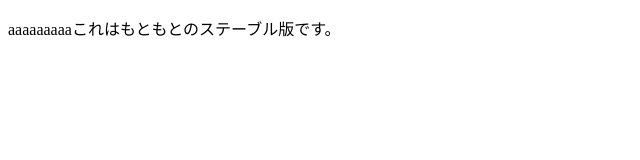
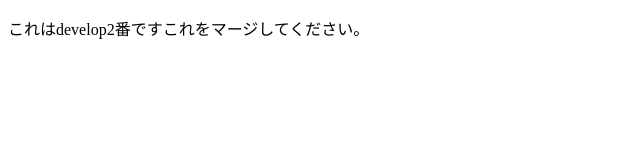
Before and after one commit to Observer0602/12-25, a plain HTML site: page stable.html in a window 1280 px wide. Shown: the full height of the page, 0-640 px from the left. Drawn offline with Linux system fonts and the light colour scheme.

Commit message:
develop2 ver

```diff
--- a/stable.html
+++ b/stable.html
@@ -6,7 +6,7 @@
     <title>Document</title>
 </head>
 <body>
-    <p>aaaaaaaaaこれはもともとのステーブル版です。
+    <p>これはdevelop2番ですこれをマージしてください。
     </p>
 </body>
 </html>
```
